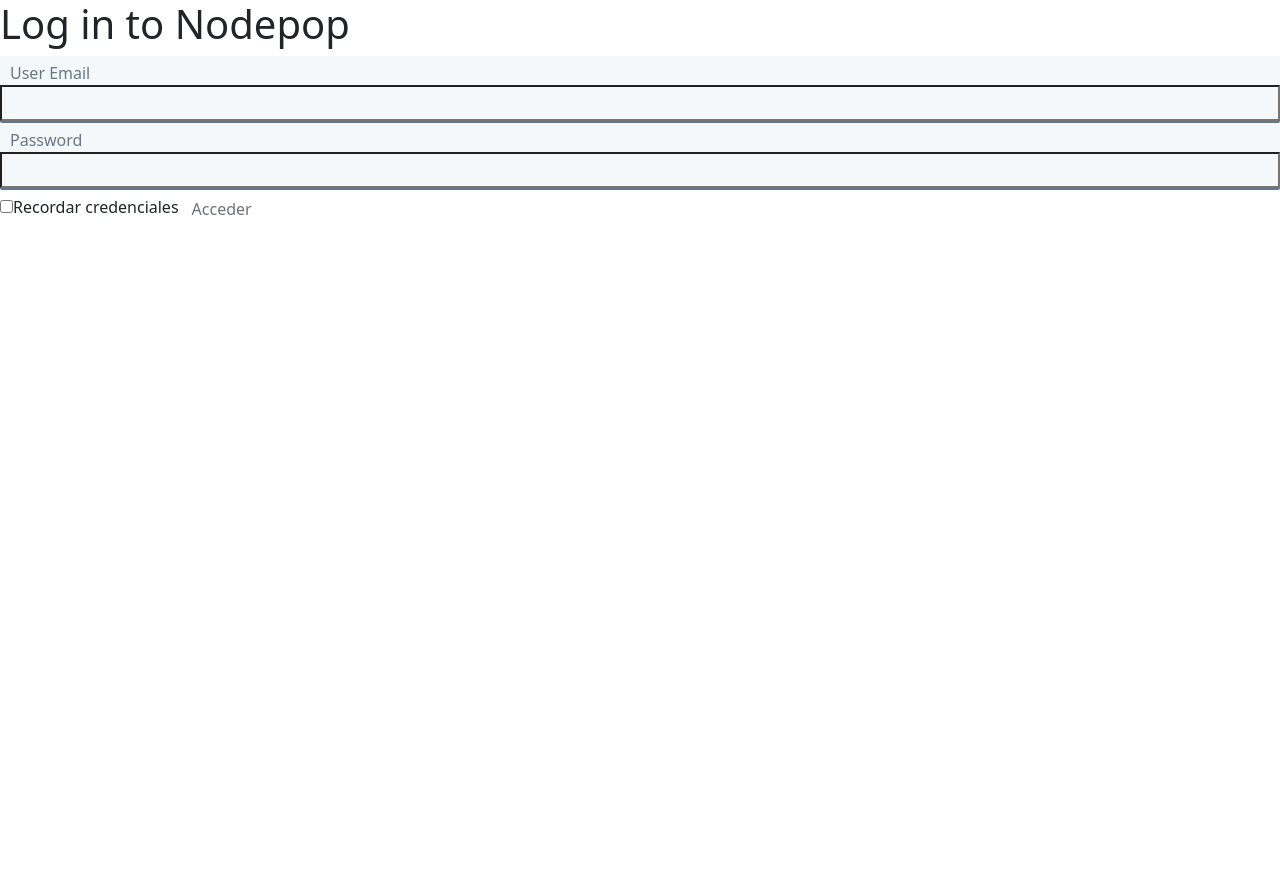
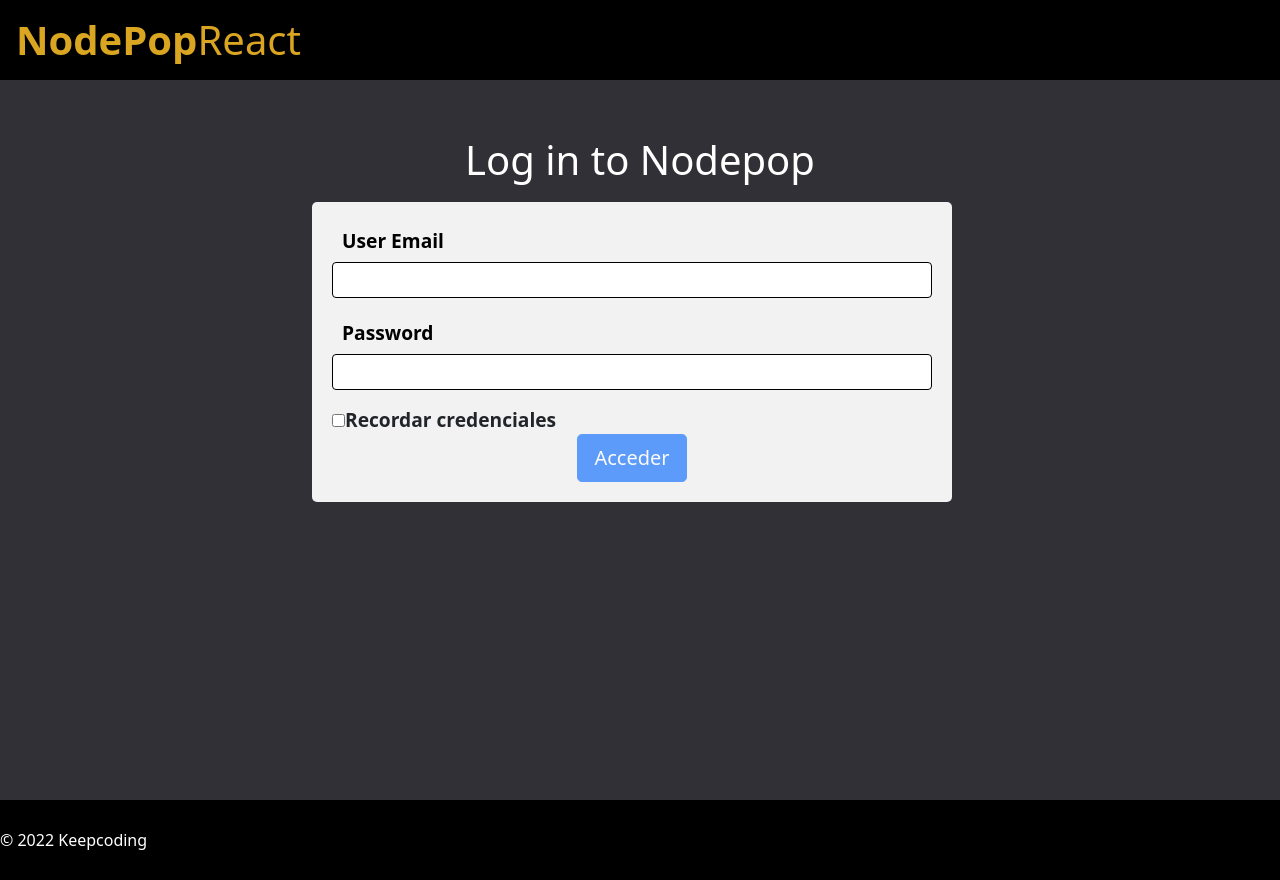
Before and after one commit to rodorb/practica-fundamentos-react, a React (Create React App) app: page /login in a window 1280 px wide. Before the commit the page ends 800 px from the top, so only its background shows below. Built offline with nearby package versions, Linux system fonts and the light colour scheme.

Commit message:
feat: estilos guarretes v1

```diff
--- a/src/App.js
+++ b/src/App.js
@@ -23,7 +23,9 @@
     <div className="App">
       <AuthContextProvider value={{isLoggedUser, handleLogin, handleLogout}}>
         <Routes>
-          <Route path='/login' element={ <LoginPage/>} />
+          <Route path='/login' element={  <Layout/>} >
+            <Route index element={<LoginPage/>}/>
+          </Route>
           <Route path='/adverts' element={
             <RequireAuth>
                 <Layout/>
--- /dev/null
+++ b/src/components/adverts/new-advert-page/NewAdvertPage.css
@@ -0,0 +1,27 @@
+.newAdvertPage {
+    padding: 3rem;
+    margin: 5rem;
+    align-self: center;
+    display: flex;
+    flex-direction: column;
+    justify-content: center;
+    align-items: center;
+}
+
+.newAdvertPage h1 {
+    text-align: center;
+    color: white;
+}
+
+.type-and-tags-container {
+    display: flex;
+    justify-content: space-evenly;
+    padding: 2rem;
+}
+
+.formButton {
+    display: flex;
+    flex-direction: column;
+    justify-content: center;
+    align-items: center;
+}
--- a/src/components/adverts/new-advert-page/NewAdvertPage.js
+++ b/src/components/adverts/new-advert-page/NewAdvertPage.js
@@ -1,9 +1,11 @@
 import { useEffect, useState } from "react";
 import { useLocation, useNavigate } from "react-router-dom";
-import { Button } from "../../../shared/components/ui-components/Button";
 import { FormField } from "../../../shared/components/ui-components/FormField";
 import { Page } from "../../layout/Page";
 import AdvertsService from "../service/AdvertsService";
+import ButtonBootstrap from 'react-bootstrap/Button';
+import './NewAdvertPage.css';
+
 
 // TODO: Formulario con TODOS los inputs necesarios para crear un nuevo
 // anuncio:
@@ -86,6 +88,8 @@
         try{
             const formData = new FormData();
             for ( var key in newAdvertData ) {
+                newAdvertData[key]!== null &&
+                newAdvertData[key]!== undefined &&
                 formData.append(key, newAdvertData[key]);
             }
             const createdAdvert =  await AdvertsService.createAdvert(formData);
@@ -111,6 +115,7 @@
     return (
         <Page >
             <div className="newAdvertPage bordered">
+                <h1>Nuevo Anuncio</h1>
                 <form className="loginForm" onSubmit={handleSubmit}>
                     <FormField
                         type="text"
@@ -130,10 +135,11 @@
                         value={price}
                         onChange={handleInputChange}
                     />
+                    <div className="type-and-tags-container">
                         <label>
-
+                            <span>Etiquetas</span>
                             { availableTags.length > 0 && (
-                        <select  name="tags" id="tags" multiple={true} onChange={handleInputChange}>
+                                <select class="form-select" size="3" aria-label="multiple select example" name="tags" id="tags" multiple={true} onChange={handleInputChange}>
                                     {availableTags.map((tag, idx)=>{
                                         return <option key={idx} value={tag}>{tag}</option>
                                     })}
@@ -142,10 +148,11 @@
                             }
                         </label>
 
-
+                        <div class="form-check">
+                            <label>Tipo anuncio</label>
                             <div className="radio">
                                 <label>
-                        <input
+                                    <input className="form-check-input"
                                         name="sale"
                                         type="radio"
                                         value="false"
@@ -157,7 +164,7 @@
                             </div>
                             <div className="radio">
                                 <label>
-                        <input
+                                    <input  className="form-check-input"
                                         name="sale"
                                         type="radio"
                                         value="true"
@@ -167,20 +174,27 @@
                                     En venta
                                 </label>
                             </div>
+                        </div>
+                    </div>
+
+
+                    <div className="mb-3">
+                        <label for="formFile" class="form-label">Selecciona una foto para el anuncio</label>
                         <input
+                            class="form-control"
                             name="photo"
                             type="file"
+                            id="formFile"
                             onChange={handleInputChange}
                         />
+                    </div>
 
-                <Button
-                    className="loginForm-submit"
-                    type="submit"
-                    variant="primary"
-                    disabled={buttonDisabled}
-                >
+                    <div className="formButton">
+                        <ButtonBootstrap size="lg" className="submit-form-button" variant="primary" type="submit" disabled={buttonDisabled}>
                             Crear Anuncio
-                </Button>
+                        </ButtonBootstrap>
+                    </div>
+
                 </form>
             </div>
         </Page>
--- a/src/components/layout/Header.js
+++ b/src/components/layout/Header.js
@@ -6,7 +6,9 @@
 
 import './Header.css';
 import AuthButton from '../auth/AuthButton';
+import { useAuthContext } from '../auth/AuthContext';
 export const Header = ({ className }) => {
+  const { isLoggedUser} = useAuthContext();
     return (
         <header className={classNames('header', className)}>
           <Link className="react-link" to="/">
@@ -14,7 +16,7 @@
               NodePop<span>React</span>
             </div>
           </Link>
-          <nav className="header-nav">
+         { isLoggedUser && <nav className="header-nav">
             <NavLink className={classNames('react-link', 'custom-nav-link')}
               to="/adverts"
               end
@@ -28,7 +30,7 @@
               Crear anuncio
             </NavLink>
             <AuthButton className={classNames('react-link', 'custom-nav-link')} />
-          </nav>
+          </nav>}
         </header>
       );
 }
--- a/src/components/layout/Page.js
+++ b/src/components/layout/Page.js
@@ -1,6 +1,6 @@
 import { Fragment } from 'react';
 
-export const Page = ({ title, children }) =>{
+export const Page = ({  children }) =>{
   return (
     <Fragment>
       <section className="layout-content">{children}</section>
--- a/src/components/login-page/LoginPage.css
+++ b/src/components/login-page/LoginPage.css
@@ -1,10 +1,11 @@
 .loginPage {
-  margin-left: auto;
-  margin-right: auto;
-  margin-top: 40px;
-  max-width: 600px;
-  padding: 0 15px;
-  width: 100%;
+    padding: 3rem;
+    margin: 5rem;
+    align-self: center;
+    display: flex;
+    flex-direction: column;
+    justify-content: center;
+    align-items: center;
 }
 
 .loginPage-title {
@@ -13,7 +14,12 @@
     height: 64px;
     justify-content: center;
     margin-bottom: 10px;
+    color: white;
 }
+
+
+/*
+
 
 .loginPage-error {
     background-color: rgb(224, 36, 94, 0.1);
@@ -31,4 +37,4 @@
 .loginForm-submit {
     margin-top: 10px;
     width: 100%;
-}
+} */
--- a/src/components/login-page/LoginPage.js
+++ b/src/components/login-page/LoginPage.js
@@ -5,6 +5,10 @@
 import Storage from "../../shared/utils/Storage";
 import { useAuthContext } from "../auth/AuthContext"
 import AuthService from '../auth/AuthService'
+import { Page } from "../layout/Page";
+import './LoginPage.css'
+import ButtonBootstrap from 'react-bootstrap/Button';
+
 
 const credentialsCachedSessionName = 'credentialsCached';
 export const LoginPage = () => {
@@ -71,6 +75,7 @@
     const isButtonDisabled = !email || !password || isLoading;
 
     return (
+      <Page>
         <div className="loginPage">
           <h1 className="loginPage-title">Log in to Nodepop</h1>
           <form className="loginForm" onSubmit={handleFormSubmit}>
@@ -101,14 +106,13 @@
             />
             <label htmlFor="rememberCredentials">Recordar credenciales</label>
 
-            <Button
-              className="loginForm-submit"
-              type="submit"
-              variant="primary"
-              disabled={isButtonDisabled}
-            >
-              Acceder
-            </Button>
+
+
+            <div className="formButton">
+                <ButtonBootstrap size="lg" className="submit-form-button" variant="primary" type="submit" disabled={isButtonDisabled}>
+                  Acceder
+                </ButtonBootstrap>
+              </div>
           </form>
 
           {isLoading && (
@@ -124,6 +128,8 @@
           )}
 
         </div>
+      </Page>
+
       );
 
 }
--- a/src/index.css
+++ b/src/index.css
@@ -4,3 +4,37 @@
     -webkit-font-smoothing: antialiased;
     -moz-osx-font-smoothing: grayscale;
 }
+
+form {
+    border-radius: 5px;
+    background-color: #f2f2f2;
+    padding: 20px;
+    margin: 0rem 10rem 2rem 9rem;
+    width: 40rem;
+    align-self: center;
+}
+
+form label {
+    font-size: 1.2rem;
+    font-weight: bolder;
+}
+
+input[type=text],
+input[type=password],
+input[type=number],
+select,
+textarea {
+    width: 100%;
+    padding: 12px;
+    background-color: white;
+    border: 1px solid rgb(0, 0, 0);
+    border-radius: 4px;
+    box-sizing: border-box;
+    margin-top: 6px;
+    margin-bottom: 16px;
+    resize: vertical;
+}
+
+.submit-form-button {
+    align-self: center;
+}
--- a/src/shared/components/ui-components/FormField.css
+++ b/src/shared/components/ui-components/FormField.css
@@ -1,10 +1,10 @@
 .formField-label {
-  background-color: rgb(245, 248, 250);
-  border-bottom-style: solid;
+    /* background-color: rgb(245, 248, 250); */
+    /* border-bottom-style: solid;
     border-bottom-width: 2px;
-  border-color: rgb(101, 119, 134);
+    border-color: rgb(101, 119, 134); */
     border-radius: 2px;
-  color: rgb(101, 119, 134);
+    color: rgb(0, 0, 0);
     display: flex;
     flex-direction: column;
     transition: all 0.2s;
@@ -27,6 +27,7 @@
     text-transform: capitalize;
 }
 
+
 /* .formField--focused .formField-label {
   color: rgb(29, 161, 242);
   border-color: rgb(29, 161, 242);
```
Lines whose indentation alone changed are shown as unchanged.
